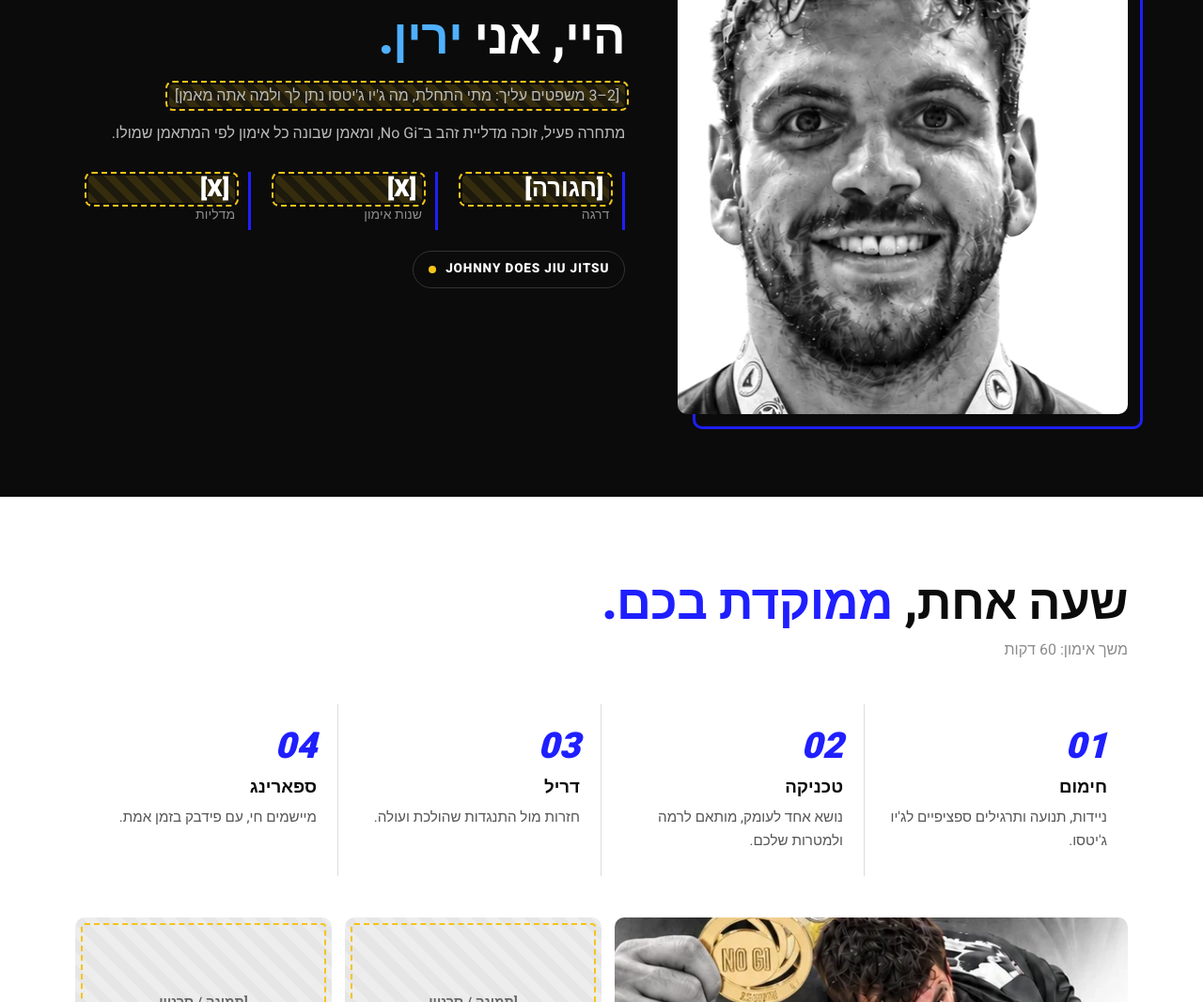
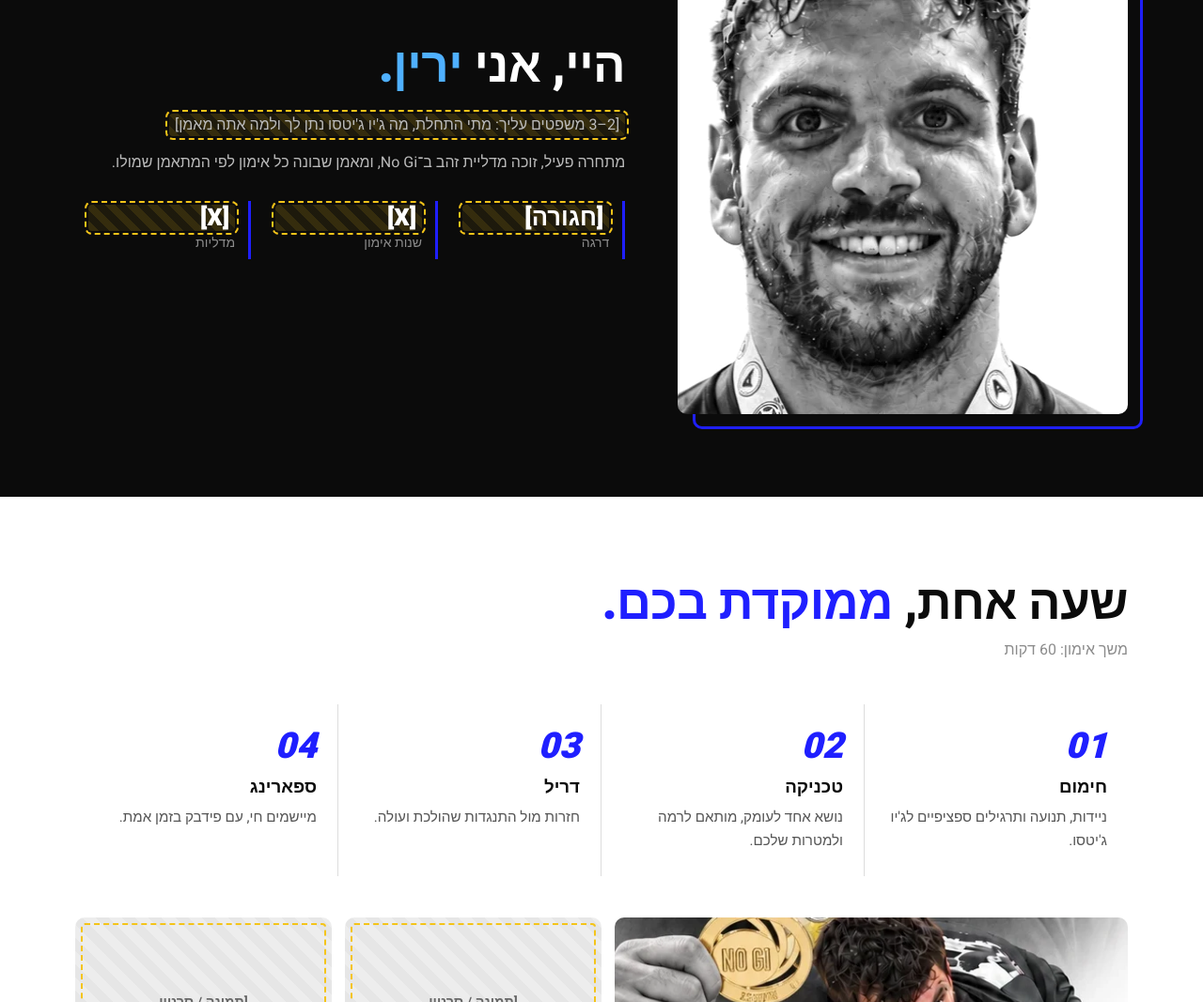
Before and after one commit to YarinCo6/yarinco-bjj, a plain HTML site: page index.html in a window 1280 px wide. Shown: the part 2020-3087 px from the top of the page at 94% size. Drawn offline with Linux system fonts and the light colour scheme.

Commit message:
Remove Johnny Does Jiu Jitsu mention
Co-Authored-By: Claude Opus 5.5 <noreply@anthropic.com>

```diff
--- a/index.html
+++ b/index.html
@@ -123,8 +123,6 @@
   .stat{border-right:3px solid var(--blue);padding:4px 14px}
   .stat b{display:block;font-weight:900;font-size:1.6rem;line-height:1.1}
   .stat span{color:var(--gray);font-size:.88rem}
-  .club{display:inline-flex;align-items:center;gap:10px;margin-top:22px;font-weight:800;letter-spacing:.06em;font-size:.85rem;color:var(--paper);border:1px solid #333;border-radius:40px;padding:8px 16px}
-  .club i{width:8px;height:8px;border-radius:50%;background:var(--gold)}
 
   /* session */
   .steps{display:grid;grid-template-columns:repeat(4,1fr);gap:0;counter-reset:s}
@@ -343,7 +341,6 @@
         <div class="stat"><b class="ph">[X]</b><span>שנות אימון</span></div>
         <div class="stat"><b class="ph">[X]</b><span>מדליות</span></div>
       </div>
-      <span class="club en"><i></i>JOHNNY DOES JIU JITSU</span>
     </div>
   </div>
 </section>
```
